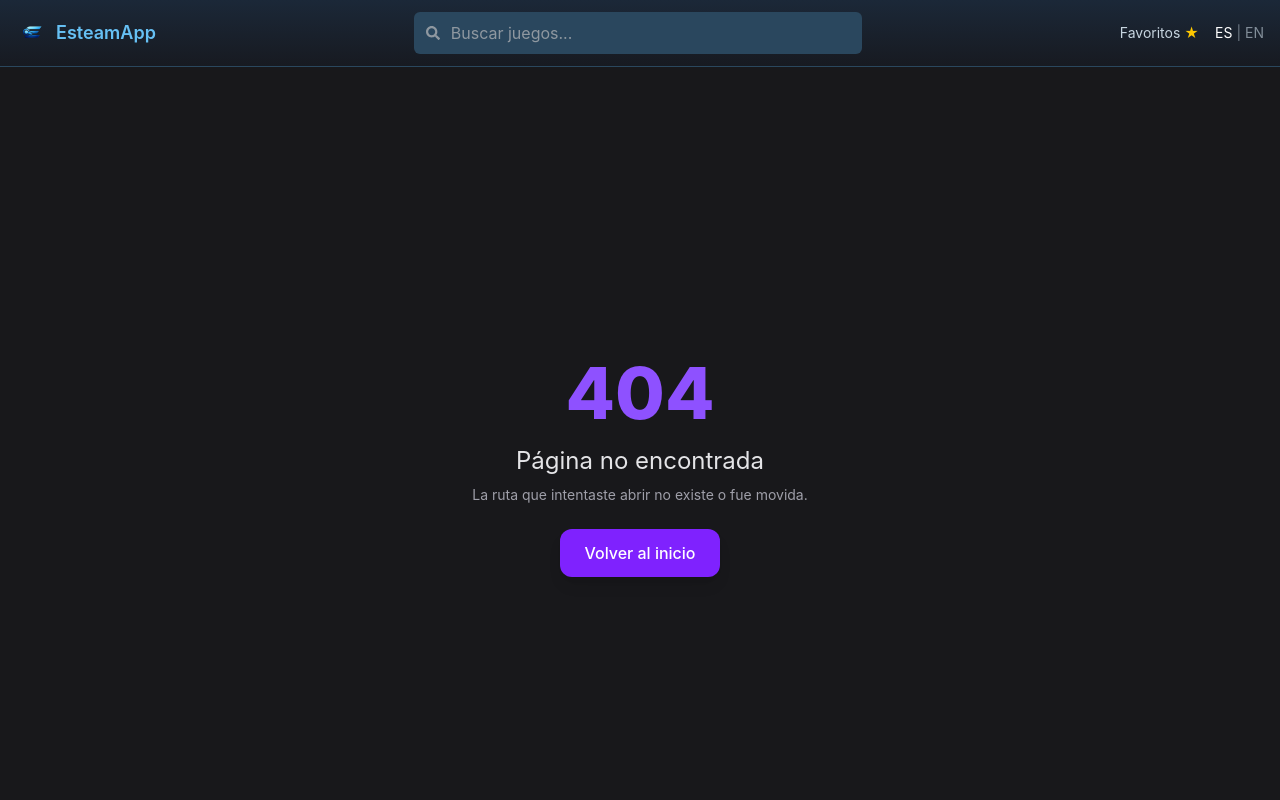
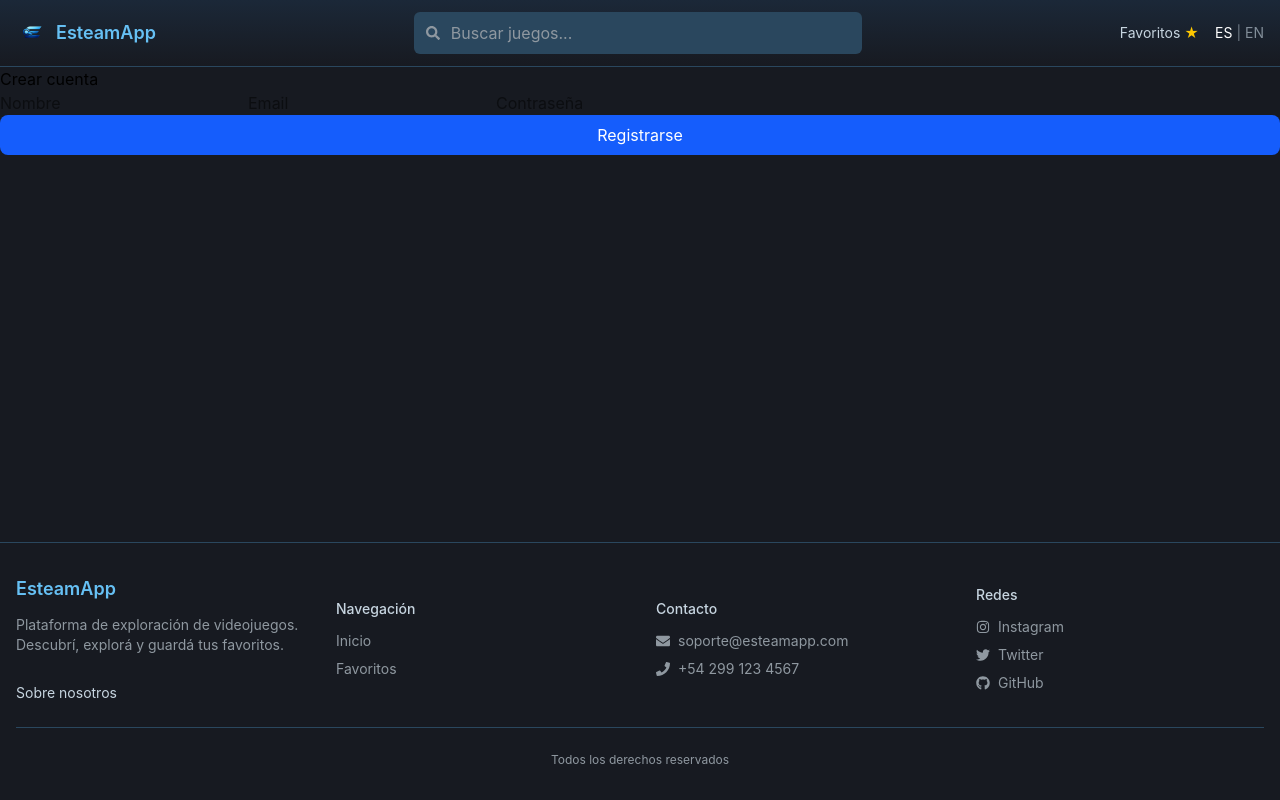
Before and after one commit to AlejandroClaure/tp2_PWA_2026_unco, a React (Vite) app: page /register in a window 1280 px wide. Shown: the top 800 px of the page. Built offline with nearby package versions, Linux system fonts and the light colour scheme.

Commit message:
feat-7-Register-con-formulario
Formulario con campos: nombre, email y contraseña.

Llamar POST /auth/register con los datos

Al registrarse exitosamente: redirigir a /login o iniciar sesión automáticamente

Mostrar mensajes de error claros (400 datos inválidos, 409 email ya registrado)

```diff
--- a/src/const/routes.js
+++ b/src/const/routes.js
@@ -3,4 +3,5 @@ export const Routes = {
   details: "/items/:id",
   favorites: "/favorites",
   login: "/Login",
+  register: "Register",
 };
--- a/src/main.jsx
+++ b/src/main.jsx
@@ -5,6 +5,7 @@ import "./i18n";
 
 import { Home } from "./pages/Home/Home.jsx";
 import Login from "./pages/Login/Login";
+import Register from "./pages/Register/Register";
 import Details from "./pages/Details/Details.jsx";
 import Favorites from "./pages/Favorites/Favorites.jsx";
 import NotFound from "./pages/NotFound/NotFound.jsx";
@@ -34,6 +35,10 @@ const router = createBrowserRouter([
         element: <Login />,
       },
       {
+        path: Routes.register,
+        element: <Register />,
+      },
+      {
         path: "*",
         element: <NotFound />,
       },
--- /dev/null
+++ b/src/pages/Register/Register.jsx
@@ -0,0 +1,109 @@
+import { useState } from "react";
+import { useNavigate } from "react-router-dom";
+
+function Register() {
+    const navigate = useNavigate();
+
+    const [form, setForm] = useState({
+        name: "",
+        email: "",
+        password: "",
+    });
+
+    const [error, setError] = useState("");
+    const [success, setSuccess] = useState("");
+    const [loading, setLoading] = useState(false);
+
+    const handleChange = (e) => {
+        setForm({
+            ...form,
+            [e.target.name]: e.target.value,
+        });
+    };
+
+    const handleSubmit = async (e) => {
+
+        e.preventDefault();
+        setSuccess("");
+        setError("");
+        setLoading(true);
+
+        try {
+            const response = await fetch("http://localhost:3000/auth/register", {
+                method: "POST",
+                headers: {
+                    "Content-Type": "application/json",
+                },
+                body: JSON.stringify(form),
+            });
+
+            const data = await response.json();
+
+            if (!response.ok) {
+                setLoading(false);
+                switch (response.status) {
+                    case 400:
+                        setError("Los datos ingresados no son válidos.");
+                        break;
+                    case 409:
+                        setError("El email ya se encuentra registrado.");
+                        break;
+                    default:
+                        setError(data.message || "Ocurrió un error.");
+                }
+                return;
+            }
+
+            // Registro exitoso
+            setLoading(true);
+            setSuccess("Registro exitoso. Redirigiendo al login...");
+
+            setTimeout(() => {
+                navigate("/login");
+            }, 2000);
+
+        } catch (error) {
+            setLoading(false);
+            setError("No fue posible conectar con el servidor.");
+        }
+    };
+
+    return (
+        <form onSubmit={handleSubmit}>
+            <h2>Crear cuenta</h2>
+
+            <input
+                type="text"
+                name="name"
+                placeholder="Nombre"
+                value={form.name}
+                onChange={handleChange}
+            />
+
+            <input
+                type="email"
+                name="email"
+                placeholder="Email"
+                value={form.email}
+                onChange={handleChange}
+            />
+
+            <input
+                type="password"
+                name="password"
+                placeholder="Contraseña"
+                value={form.password}
+                onChange={handleChange}
+            />
+            {success && <p className="mt-4 rounded-md bg-green-100 border border-green-300 px-4 py-2 text-green-700">{success}</p>}
+            {error && <p className="mt-4 rounded-md bg-red-100 border border-red-300 px-4 py-2 text-red-700">{error}</p>}
+
+            <button type="submit" disabled={loading} className="w-full rounded-lg bg-blue-600 px-4 py-2 text-white hover:bg-blue-700 disabled:cursor-not-allowed disabled:opacity-50">
+
+                {loading ? "Redirigiendo..." : "Registrarse"}
+            </button>
+        </form>
+    );
+}
+
+export default Register;
```
